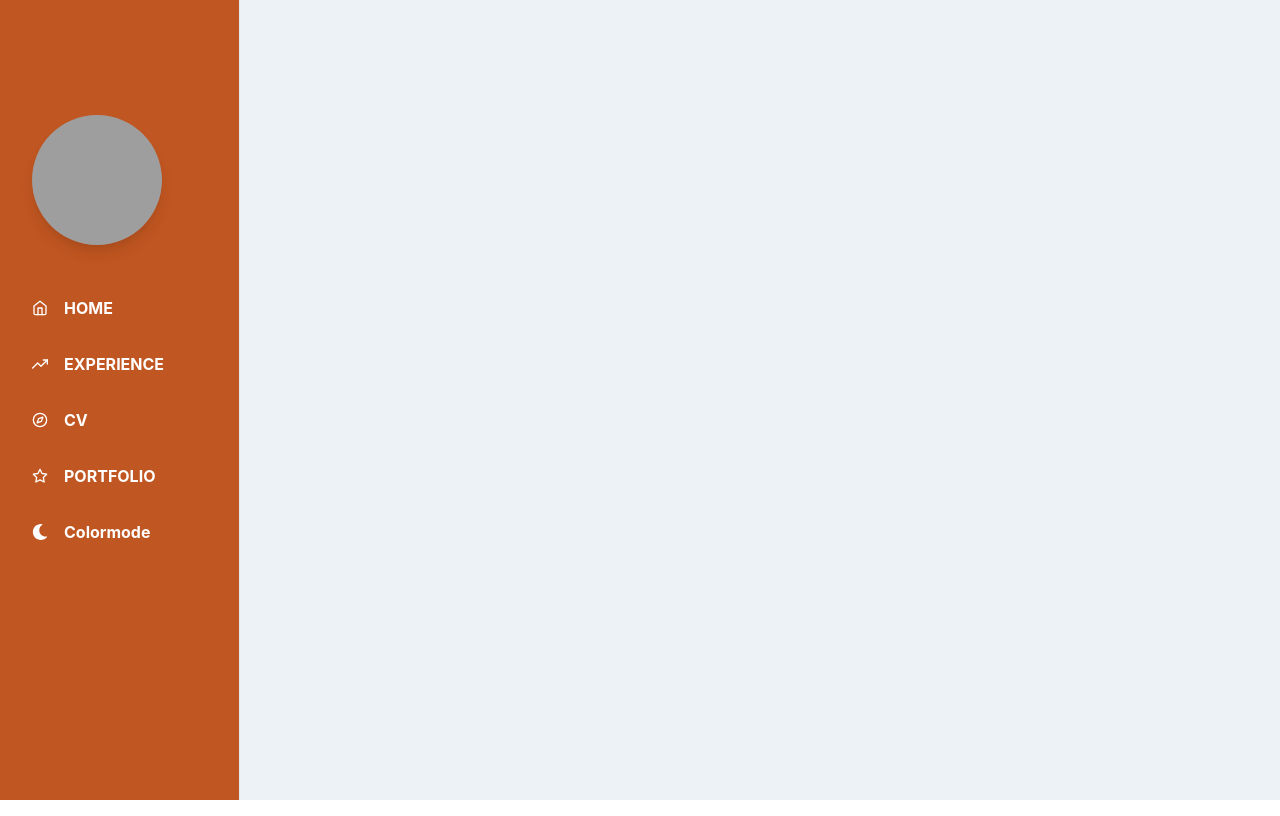
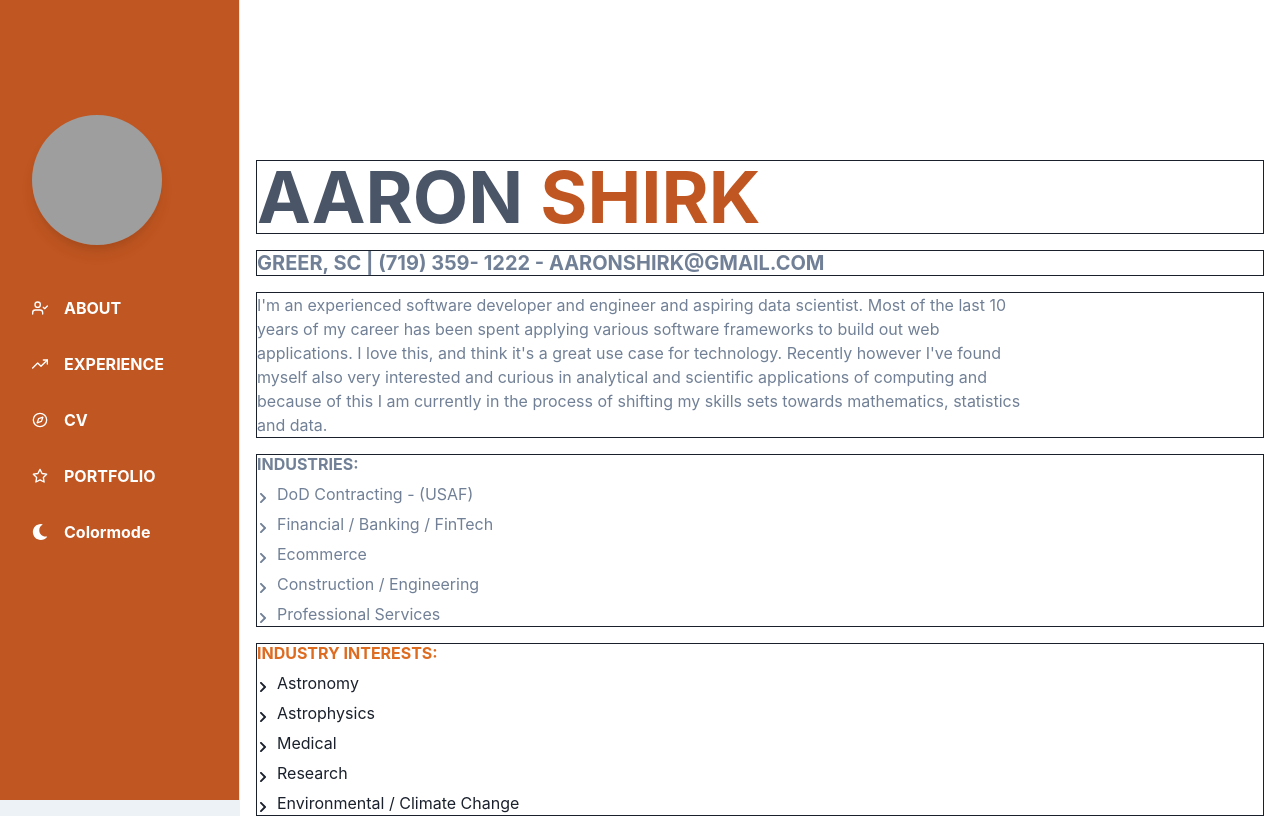
Before and after one commit to ashirk2013/portfolio-app, a React (Create React App) app in the folder webui/: page / in a window 1280 px wide. Built offline with nearby package versions, Linux system fonts and the light colour scheme; grey boxes are pictures that could not be loaded.

Commit message:
adding index route

```diff
--- a/webui/src/components/SidebarContent.jsx
+++ b/webui/src/components/SidebarNav.jsx
@@ -6,19 +6,19 @@ import {
   Text,
   useColorModeValue,
 } from '@chakra-ui/react';
-import { FiHome, FiTrendingUp, FiCompass, FiStar } from 'react-icons/fi';
+import { FiUserCheck, FiTrendingUp, FiCompass, FiStar } from 'react-icons/fi';
 
 import NavItem from './NavItem';
 import { ColorModeSwitcher } from '../ColorModeSwitcher';
 
 const LinkItems = [
-  { name: 'HOME', icon: FiHome },
+  { name: 'ABOUT', icon: FiUserCheck },
   { name: 'EXPERIENCE', icon: FiTrendingUp },
   { name: 'CV', icon: FiCompass },
   { name: 'PORTFOLIO', icon: FiStar },
 ];
 
-const SidebarContent = ({ onClose, ...rest }) => {
+const SidebarNav = ({ onClose, ...rest }) => {
   return (
     <Box
       pt={{ base: '0', md: '100' }}
@@ -50,4 +50,4 @@ const SidebarContent = ({ onClose, ...rest }) => {
   );
 };
 
-export default SidebarContent;
+export default SidebarNav;
--- a/webui/src/index.js
+++ b/webui/src/index.js
@@ -6,7 +6,7 @@ import App from './App';
 import reportWebVitals from './reportWebVitals';
 import * as serviceWorker from './serviceWorker';
 
-import Home from './pages/Home';
+import About from './pages/About';
 import Experience from './pages/Experience';
 import ResumeCV from './pages/ResumeCV';
 import Portfolio from './pages/Portfolio';
@@ -20,7 +20,8 @@ root.render(
       <BrowserRouter>
         <Routes>
           <Route path="/" element={<App />} >
-            <Route path="home" element={<Home />} />
+            <Route index element={<About />} />
+            <Route path="about" element={<About />} />
             <Route path="experience" element={<Experience />} />
             <Route path="cv" element={<ResumeCV />} />
             <Route path="portfolio" element={<Portfolio />} />
--- a/webui/src/pages/Home.jsx
+++ b/webui/src/pages/About.jsx
@@ -11,9 +11,9 @@ import {
 } from '@chakra-ui/react';
 import { FaChevronRight } from 'react-icons/fa';
 
-const Home = () => {
+const About = () => {
   return (
-    <Container minH={'100vh'} maxW={'5xl'} bg={'white'}>
+    <Container minH={'100vh'} maxW={'100%'} bg={'white'}>
       <Stack spacing={4}>
         <Box border={'1px'} align="flex-start" justify={'center'} mt={'10rem'}>
           <Heading size={'4xl'} textTransform={'uppercase'}>
@@ -111,4 +111,4 @@ const Home = () => {
   );
 };
 
-export default Home;
+export default About;
--- a/webui/src/pages/MainPage.js
+++ b/webui/src/pages/MainPage.js
@@ -8,7 +8,7 @@ import {
 } from '@chakra-ui/react';
 import { Outlet } from 'react-router-dom';
 
-import SidebarContent from '../components/SidebarContent';
+import SidebarNav from '../components/SidebarNav';
 import MobileNav from '../components/MobileNav';
 
 
@@ -16,7 +16,7 @@ export default function MainPage() {
   const { isOpen, onOpen, onClose } = useDisclosure();
   return (
     <Box minH="100vh" bg={useColorModeValue('gray.100', 'gray.900')}>
-      <SidebarContent
+      <SidebarNav
         onClose={() => onClose}
         display={{ base: 'none', md: 'block' }}
       />
@@ -30,12 +30,12 @@ export default function MainPage() {
         size="full"
       >
         <DrawerContent>
-          <SidebarContent onClose={onClose} />
+          <SidebarNav onClose={onClose} />
         </DrawerContent>
       </Drawer>
       {/* mobilenav */}
       <MobileNav display={{ base: 'flex', md: 'none' }} onOpen={onOpen} />
-      <Box ml={{ base: 0, md: 60 }} p="2">
+      <Box ml={{ base: 0, md: 60 }}>
         <Outlet />
       </Box>
     </Box>
```
